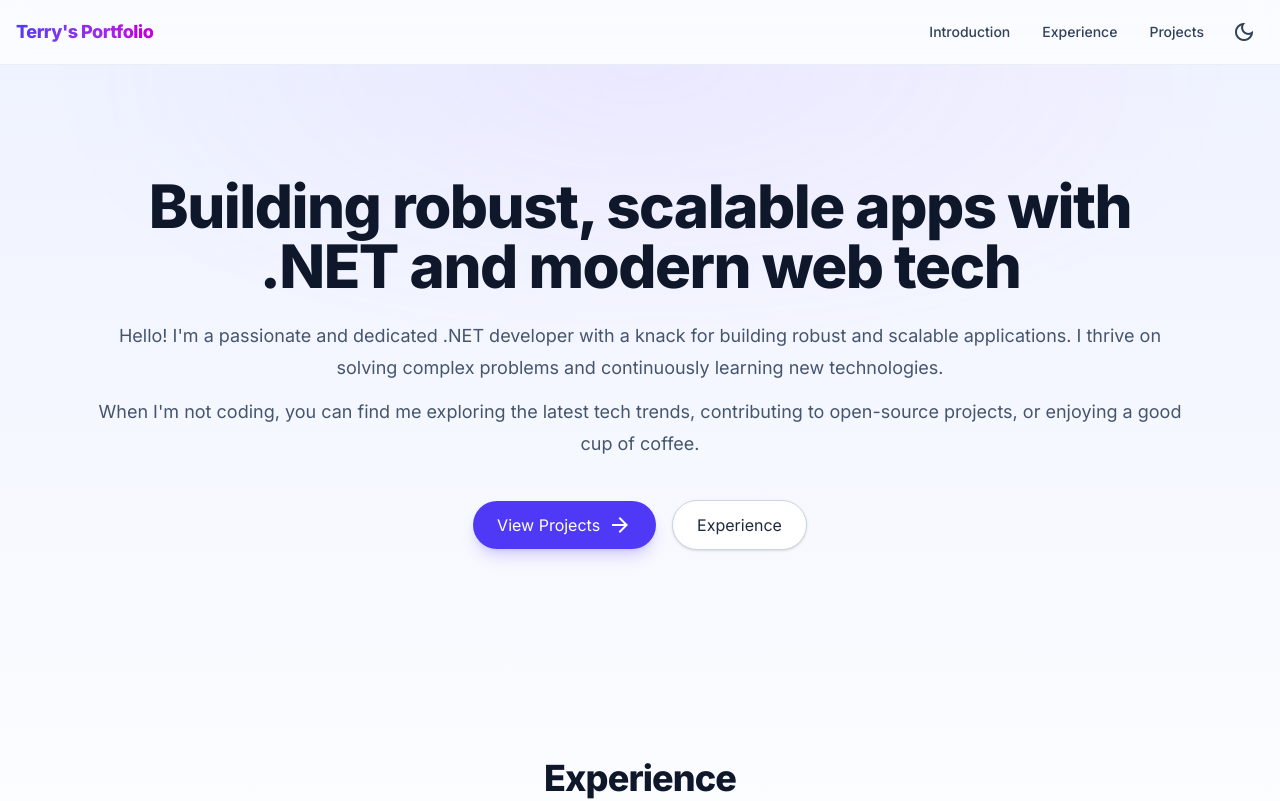
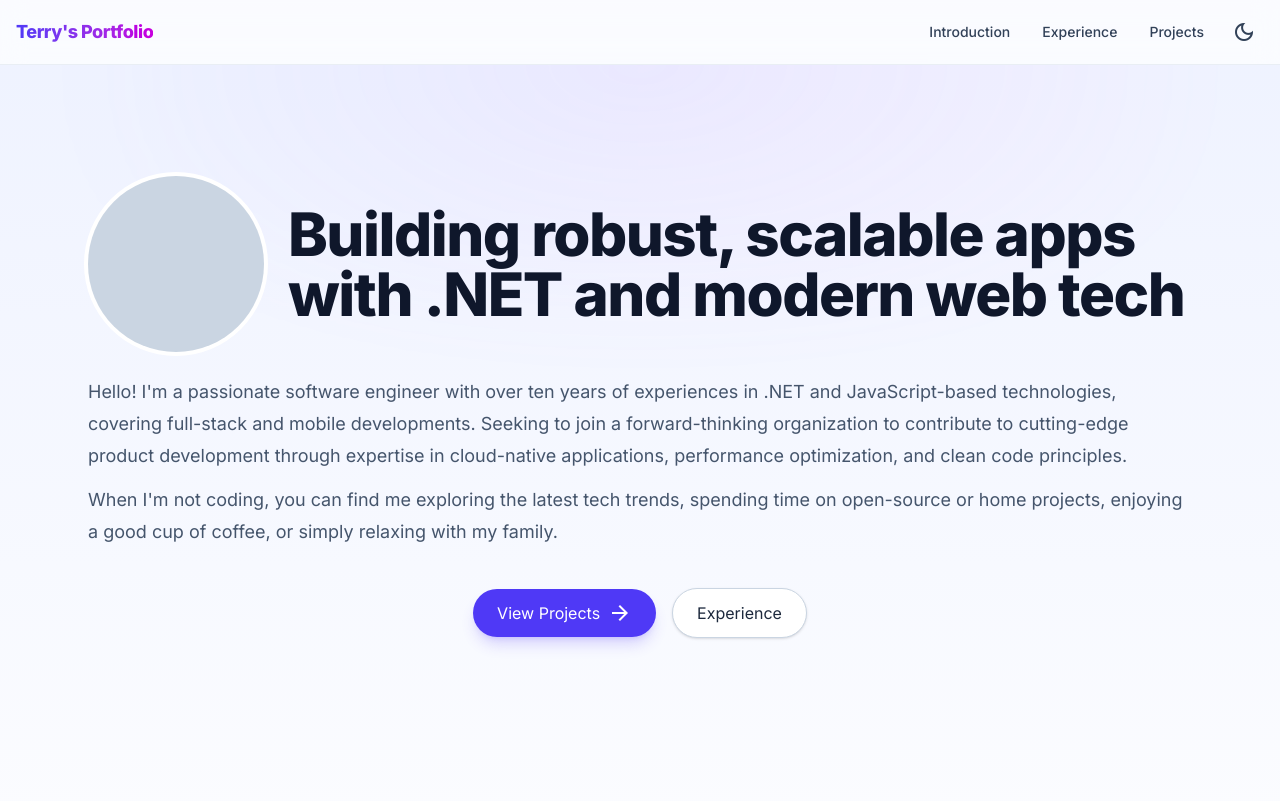
Before and after one commit to azthrun/dreambig-app-portfolios, a React (Vite) app: page / in a window 1280 px wide. Shown: the top 801 px of the page. Built offline with nearby package versions, Linux system fonts and the light colour scheme.

Commit message:
Revamp introduction layout and update bio text
The Introduction component now features a profile picture placeholder and improved layout for better visual hierarchy. The bio text in portfolioData has been updated to reflect broader experience and personal interests.

```diff
--- a/src/components/Introduction.tsx
+++ b/src/components/Introduction.tsx
@@ -9,16 +9,34 @@ const Introduction: React.FC = () => {
           <div className="h-[28rem] w-[72rem] bg-gradient-to-r from-indigo-400 to-fuchsia-400 opacity-30 dark:from-indigo-900/70 dark:to-fuchsia-900/70"></div>
         </div>
       </div>
-      <div className="mx-auto max-w-6xl px-6 text-center">
+      <div className="mx-auto max-w-6xl px-6">
+        <div className="mx-auto md:flex md:items-center md:gap-10">
+          {/* Profile picture placeholder */}
+          <div className="mx-auto text-center md:text-left">
+            {/* Row: Profile picture next to H1 */}
+            <div className="flex items-center justify-center gap-6 md:justify-start">
+              <div className="flex-shrink-0">
+                <div
+                  aria-label="Profile picture placeholder"
+                  className="animate-slide-up h-28 w-28 rounded-full bg-slate-300 ring-4 ring-white sm:h-36 sm:w-36 md:h-44 md:w-44 dark:bg-slate-700 dark:ring-slate-900"
+                />
+              </div>
               <h1 className="animate-slide-up text-4xl font-extrabold tracking-tight text-slate-900 sm:text-6xl dark:text-slate-100">
                 Building robust, scalable apps with .NET and modern web tech
               </h1>
-        <p className="animate-slide-up mt-6 text-lg leading-8 text-slate-600 dark:text-slate-400">
-          {portfolioData.introduction[0]}
+            </div>
+
+            {/* Paragraphs below picture + H1 */}
+            {portfolioData.introduction.map((text, idx) => (
+              <p
+                key={idx}
+                className={`animate-slide-up ${idx === 0 ? 'mt-6' : 'mt-3'} text-base leading-8 font-normal text-slate-600 sm:text-lg dark:text-slate-400`}
+              >
+                {text}
               </p>
-        <p className="animate-slide-up mt-3 text-lg leading-8 text-slate-600 dark:text-slate-400">
-          {portfolioData.introduction[1]}
-        </p>
+            ))}
+
+            {/* Actions */}
             <div className="mt-10 flex items-center justify-center gap-4">
               <a
                 href="#projects"
@@ -37,6 +55,8 @@ const Introduction: React.FC = () => {
               </a>
             </div>
           </div>
+        </div>
+      </div>
     </section>
   );
 };
--- a/src/data/portfolioData.ts
+++ b/src/data/portfolioData.ts
@@ -20,8 +20,8 @@ export interface PortfolioData {
 
 export const portfolioData: PortfolioData = {
   introduction: [
-    "Hello! I'm a passionate and dedicated .NET developer with a knack for building robust and scalable applications. I thrive on solving complex problems and continuously learning new technologies.",
-    "When I'm not coding, you can find me exploring the latest tech trends, contributing to open-source projects, or enjoying a good cup of coffee.",
+    "Hello! I'm a passionate software engineer with over ten years of experiences in .NET and JavaScript-based technologies, covering full-stack and mobile developments. Seeking to join a forward-thinking organization to contribute to cutting-edge product development through expertise in cloud-native applications, performance optimization, and clean code principles.",
+    "When I'm not coding, you can find me exploring the latest tech trends, spending time on open-source or home projects, enjoying a good cup of coffee, or simply relaxing with my family.",
   ],
   experiences: [
     {
```
Lines whose indentation alone changed are shown as unchanged.
